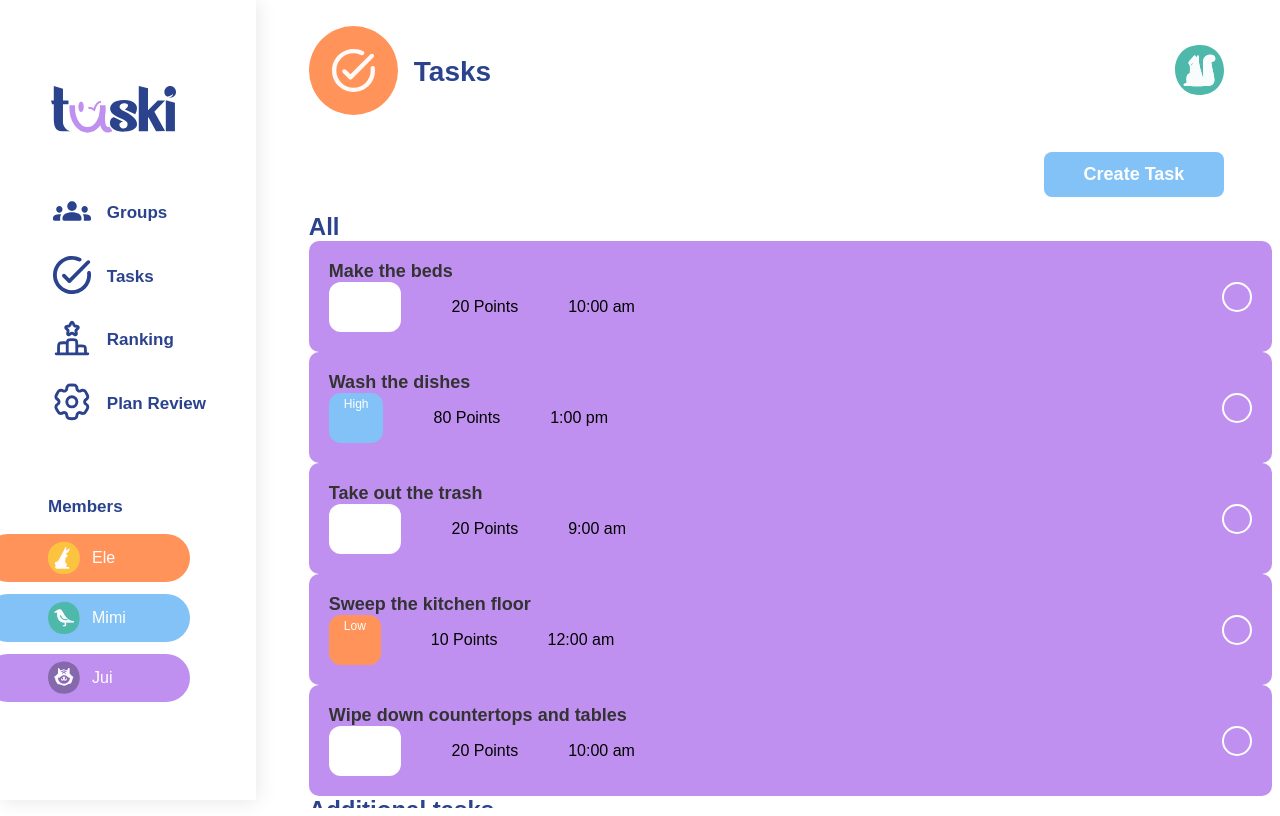
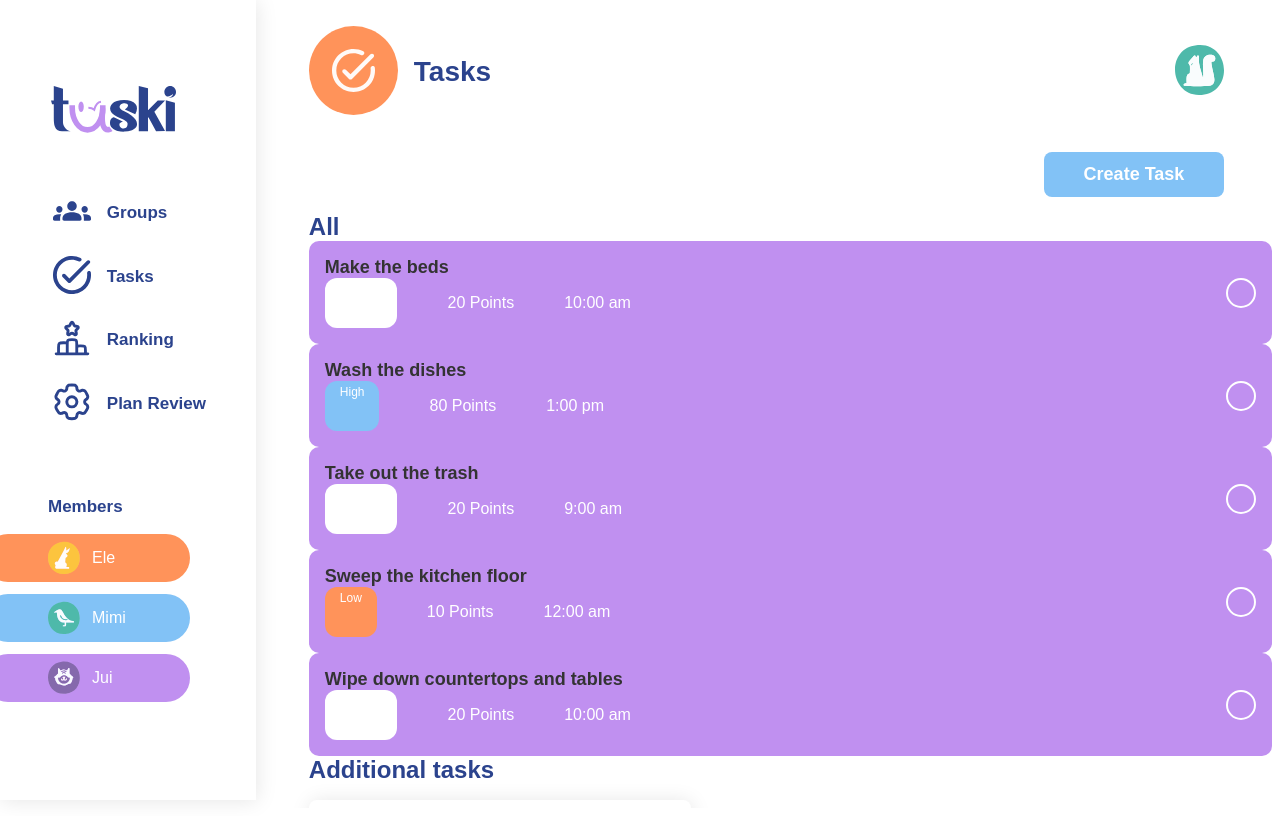
Before and after one commit to NikSala10/TaskiProject, a React (Vite) app: page /tasks in a window 1280 px wide. Built offline with nearby package versions, Linux system fonts and the light colour scheme.

Commit message:
feat(pages/tasks): render TaskList using tasks dataset

```diff
--- a/src/pages/Tasks/Tasks.css
+++ b/src/pages/Tasks/Tasks.css
@@ -37,7 +37,7 @@
 
 .task-item {
   background-color: #C090F0;
-  padding: 20px;
+  padding: 1rem;
   border-radius: 10px;
   display: flex;
   flex-direction: column;
@@ -46,6 +46,7 @@
 .text-info {
   display: flex;
   gap: 50px;
+  color: #ffffff;
 }
 
 .task-info {
```
